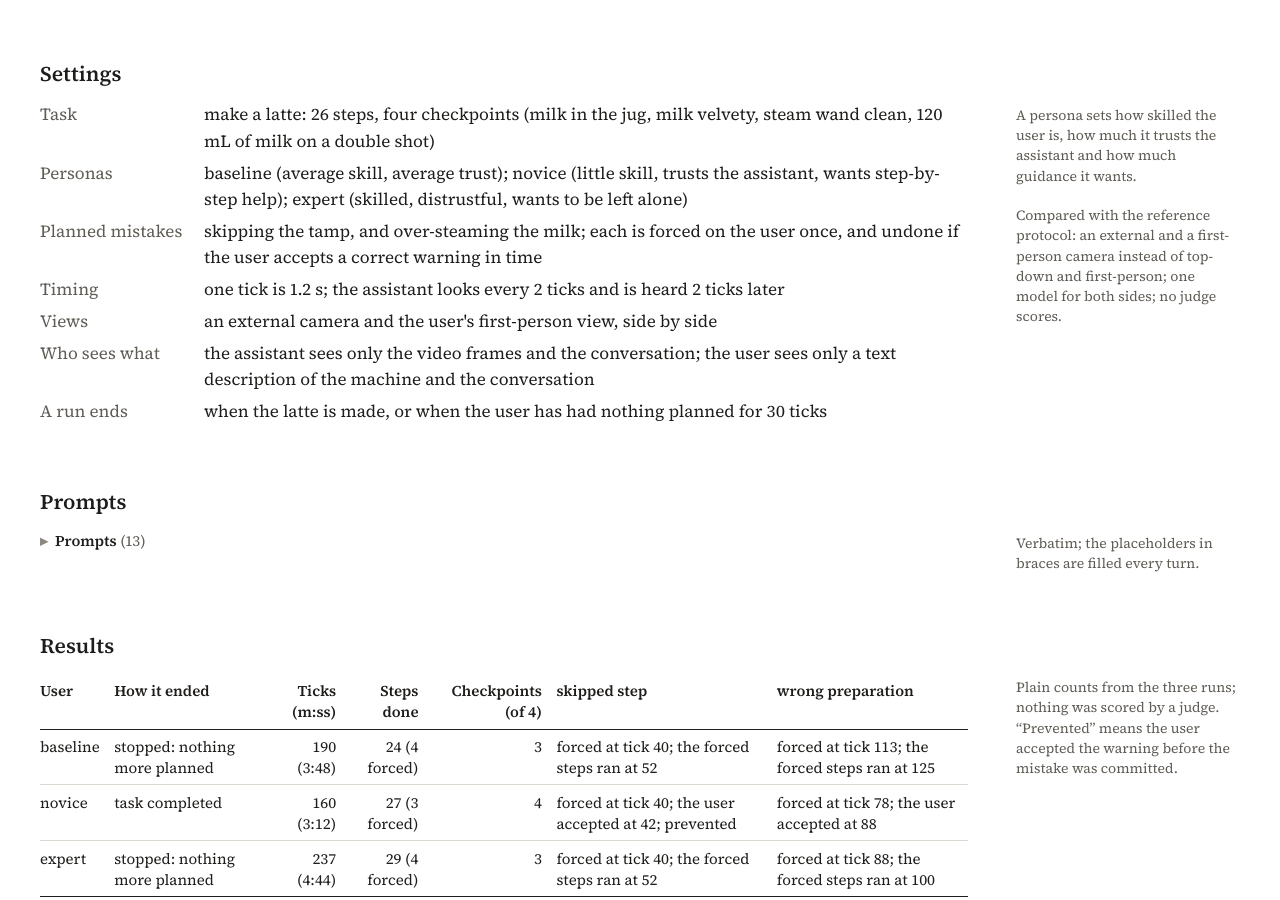
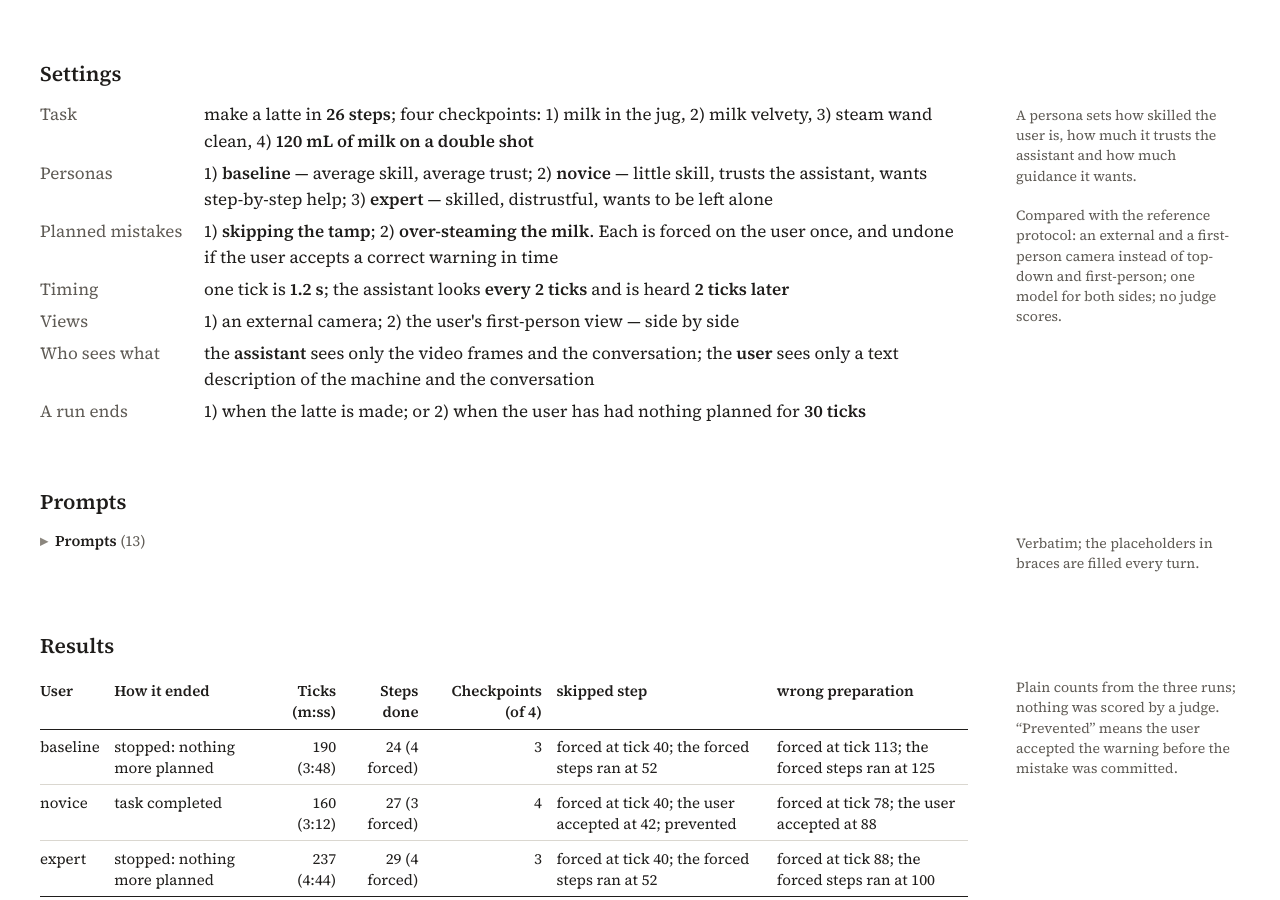
Before and after one commit to jxb1st/coffee_user_simulation, a plain HTML site: page index.html in a window 1280 px wide. Shown: the part 1645-2545 px from the top of the page. Drawn offline with Linux system fonts and the light colour scheme.

Commit message:
Settings: numbered items, key facts bold
Co-Authored-By: Claude Fable 5.1 <noreply@anthropic.com>

```diff
--- a/index.html
+++ b/index.html
@@ -77,13 +77,13 @@
     <aside class="note">A persona sets how skilled the user is, how much it trusts the assistant and how much guidance it wants.</aside>
     <aside class="note">Compared with the reference protocol: an external and a first-person camera instead of top-down and first-person; one model for both sides; no judge scores.</aside>
     <dl class="facts">
-      <dt>Task</dt><dd>make a latte: 26 steps, four checkpoints (milk in the jug, milk velvety, steam wand clean, 120 mL of milk on a double shot)</dd>
-      <dt>Personas</dt><dd>baseline (average skill, average trust); novice (little skill, trusts the assistant, wants step-by-step help); expert (skilled, distrustful, wants to be left alone)</dd>
-      <dt>Planned mistakes</dt><dd>skipping the tamp, and over-steaming the milk; each is forced on the user once, and undone if the user accepts a correct warning in time</dd>
-      <dt>Timing</dt><dd>one tick is 1.2 s; the assistant looks every 2 ticks and is heard 2 ticks later</dd>
-      <dt>Views</dt><dd>an external camera and the user's first-person view, side by side</dd>
-      <dt>Who sees what</dt><dd>the assistant sees only the video frames and the conversation; the user sees only a text description of the machine and the conversation</dd>
-      <dt>A run ends</dt><dd>when the latte is made, or when the user has had nothing planned for 30 ticks</dd>
+      <dt>Task</dt><dd>make a latte in <strong>26 steps</strong>; four checkpoints: 1) milk in the jug, 2) milk velvety, 3) steam wand clean, 4) <strong>120 mL of milk on a double shot</strong></dd>
+      <dt>Personas</dt><dd>1) <strong>baseline</strong> — average skill, average trust; 2) <strong>novice</strong> — little skill, trusts the assistant, wants step-by-step help; 3) <strong>expert</strong> — skilled, distrustful, wants to be left alone</dd>
+      <dt>Planned mistakes</dt><dd>1) <strong>skipping the tamp</strong>; 2) <strong>over-steaming the milk</strong>. Each is forced on the user once, and undone if the user accepts a correct warning in time</dd>
+      <dt>Timing</dt><dd>one tick is <strong>1.2 s</strong>; the assistant looks <strong>every 2 ticks</strong> and is heard <strong>2 ticks later</strong></dd>
+      <dt>Views</dt><dd>1) an external camera; 2) the user's first-person view — side by side</dd>
+      <dt>Who sees what</dt><dd>the <strong>assistant</strong> sees only the video frames and the conversation; the <strong>user</strong> sees only a text description of the machine and the conversation</dd>
+      <dt>A run ends</dt><dd>1) when the latte is made; or 2) when the user has had nothing planned for <strong>30 ticks</strong></dd>
     </dl>
   </section>
 
```
